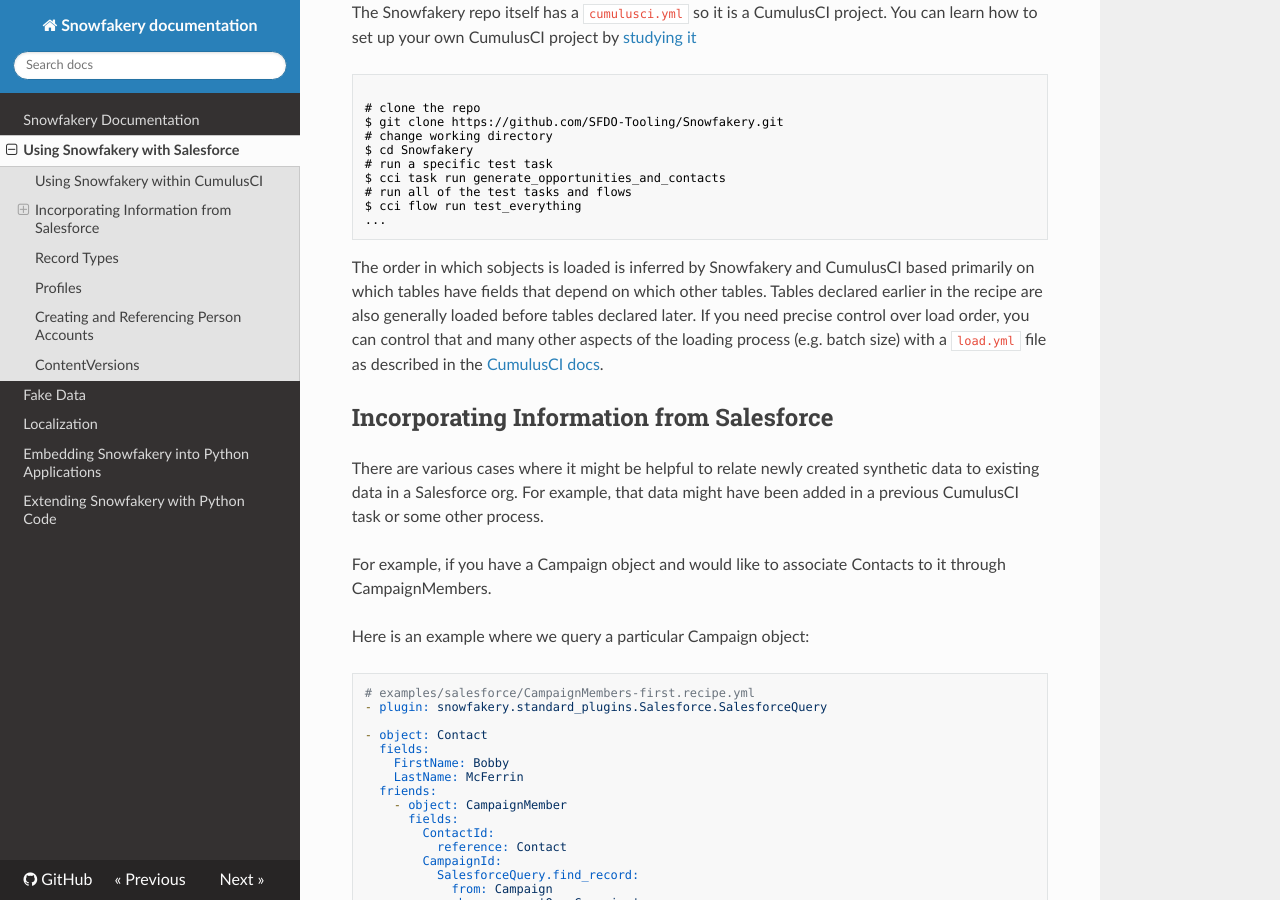
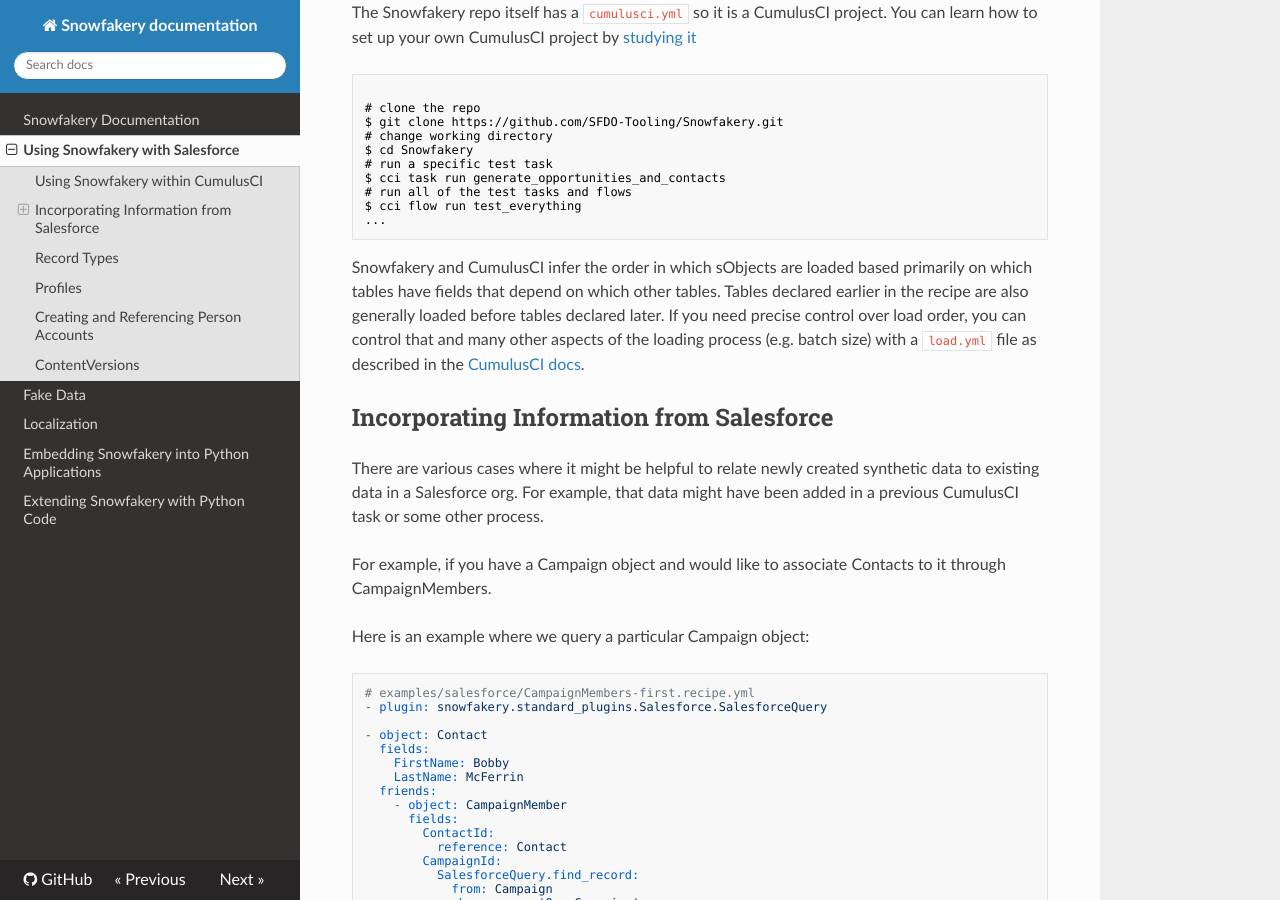
Before and after one commit to SFDO-Tooling/Snowfakery, an MkDocs documentation site: the page built from docs/salesforce.md, in a window 1280 px wide and 900 px high, scrolled down 794 px. Built offline with MkDocs 1.6.1, drawn with Linux system fonts in a browser that asks for light colours; nearby versions of some CDN libraries.

Commit message:
Improve docs

````diff
--- a/docs/salesforce.md
+++ b/docs/salesforce.md
@@ -50,7 +50,7 @@
 ...
 ```
 
-The order in which sobjects is loaded is inferred by Snowfakery and CumulusCI
+Snowfakery and CumulusCI infer the order in which sObjects are loaded
 based primarily on which tables have fields that depend on which other
 tables. Tables declared earlier in the recipe are also generally loaded
 before tables declared later. If you need precise control over load
````
